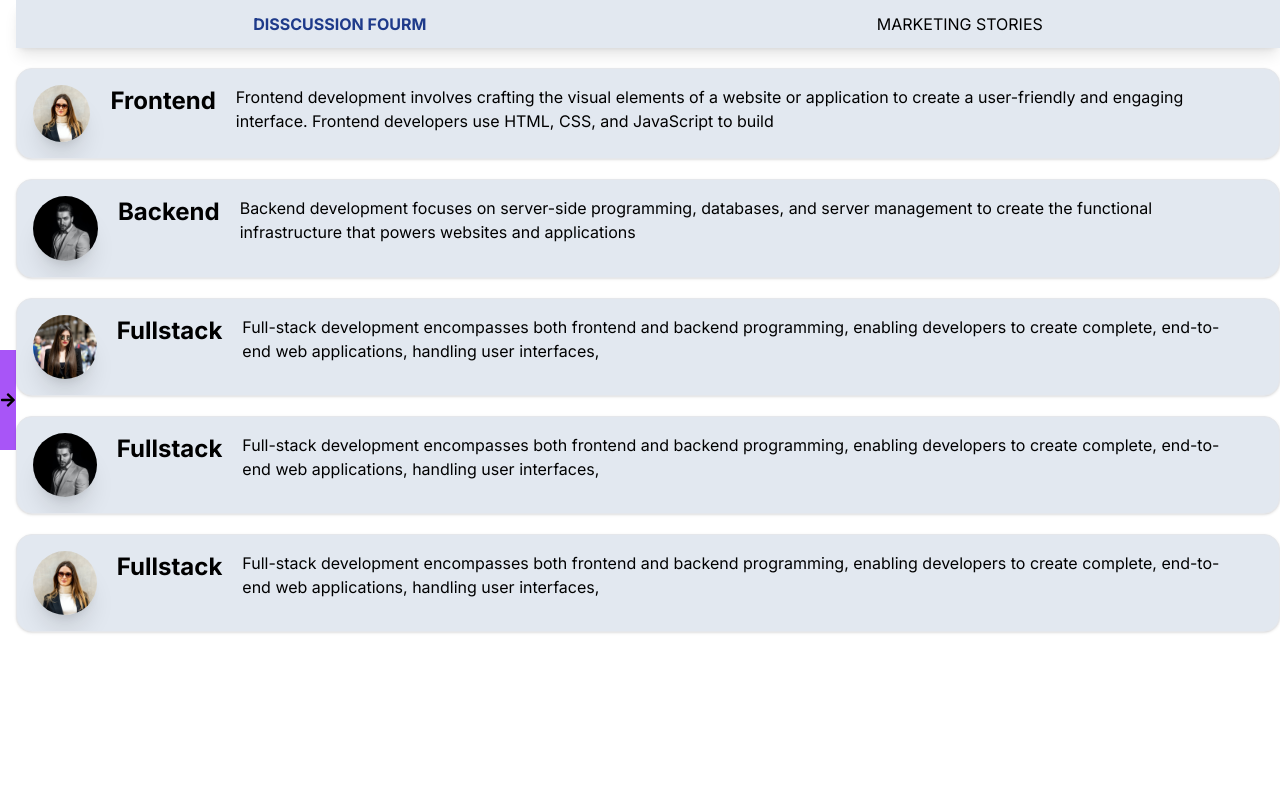
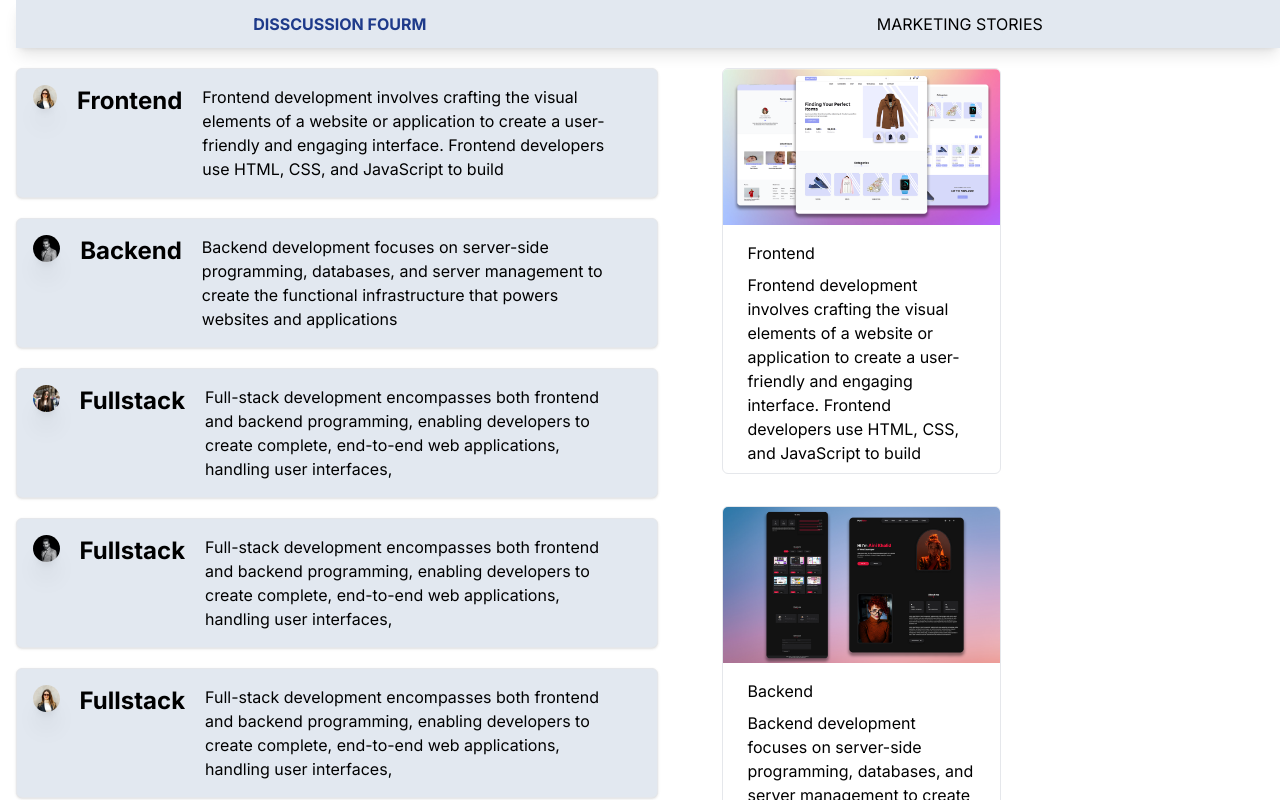
Before and after one commit to samimhub/ui-app, a Next.js app: page / in a window 1280 px wide. Shown: the top 800 px of the page. Built offline with nearby package versions, Linux system fonts and the light colour scheme.

Commit message:
new commite

```diff
--- a/src/app/Component/DisscussionCard.tsx
+++ b/src/app/Component/DisscussionCard.tsx
@@ -31,7 +31,7 @@ type DisscussionItems={
 const DisscussionItems=({ImgUrl,title,description}:DisscussionItems)=>{
     return(
         <>
-         <div className="flex w-full items-start gap-5 rounded-2xl border p-4 overflow-hidden bg-slate-200 shadow ">
+         <div className="flex w-full items-start gap-5 rounded-md border p-4 overflow-hidden bg-slate-200 shadow ">
             <div className="flex flex-col">
              <Image src={ImgUrl} alt="user" width={85} height={85} className="rounded-full shadow-xl border-
             border-white"/>
--- a/src/app/Component/MainSector.tsx
+++ b/src/app/Component/MainSector.tsx
@@ -9,10 +9,24 @@ function MainSector() {
 
     const [page, setPage] = useState(1);
   return (
-    <div className="space-y-5">
+    <div className="space-y-5 z-2">
       <Headers page={page} setPage={setPage} />
+      {/*Display for desktop view*/}
+      <div className="hidden lg:flex space-x-16 ">
+        <div>
+          <DisscussionCard/>
+        </div>
+        <div>
+          <MarketingStories/>
+        </div>
+      </div>
+
+      {/*Display for Mobile view*/ }
+
+      <div className="lg:hidden">
       {page === 1 && <DisscussionCard />}
       {page === 2 && <MarketingStories />}
+      </div>
     </div>
   )
 }
--- a/src/app/Component/MarketingStories.tsx
+++ b/src/app/Component/MarketingStories.tsx
@@ -5,9 +5,8 @@ import Image from "next/image";
 
 function MarketingStories() {
   return (
-    <section className="max-container padding-container gap-8
- bg-[#f7f7f7]">
-      <div className=" grid gap-8 md:grid-cols-1 lg:grid-cols-1">
+    <section className="max-container padding-container gap-8">
+      <div className=" grid gap-8 md:grid-cols-1">
         {
           MarketDetails.map((details)=>(
             <PortfolioItem
@@ -30,14 +29,14 @@ type PortfolioItem={
 }
 const PortfolioItem =({title,ImgURL,description}:PortfolioItem) =>{
 return(
-  <div className="relative flex w-full flex-1 flex-col rounded-2xl border overflow-hidden group">
+  <div className="flex lg:w-1/2 flex-1 flex-col items-center justify-center rounded-md border overflow-hidden">
 
       <div className="group-hover:scale-110 transition-all duration-1000">
-        <Image src={ImgURL} alt="map" width={444} height={444}/>
+        <Image src={ImgURL} alt="map" width={444} height={200}/>
       </div>
-      <div className="px-6 py-4">
-      <h3 className="bold-18 lg:bold-20 my-4 capitalize">{title}</h3>
-      <p className="regular-16 text-gray-30 mb-4">{description}</p>
+      <div className="px-6 py-2">
+      <h3 className=" my-2 capitalize">{title}</h3>
+      <p className="regular-16 text-gray-30">{description}</p>
     </div>
   </div>
 )
--- a/src/app/Component/NavBar.tsx
+++ b/src/app/Component/NavBar.tsx
@@ -51,7 +51,7 @@ function SideBar({open}:{open:boolean}){
 
 function ActionButton({open,setOpen}:{open:boolean,setOpen:any}){
     return(
-      <div className='flex flex-col items-center justify-center '>
+      <div className='flex flex-col items-center justify-center'>
         <div className='flex flex-col items-center justify-center cursor-pointer h-[100px] bg-purple-500'
              onClick={()=>setOpen(!open)}>
           {open ?(
--- a/src/app/page.tsx
+++ b/src/app/page.tsx
@@ -9,8 +9,8 @@ export default function Home() {
 
   return (
 
-    <div className="flex flex-row z-4">
-    <div className="min-h-screen flex">
+    <div className="flex flex-row">
+    <div className="min-h-screen flex absolute -z-1 lg:relative -z-1 flex-row">
       <NavBar />
     </div>
     <MainSector/>
```
